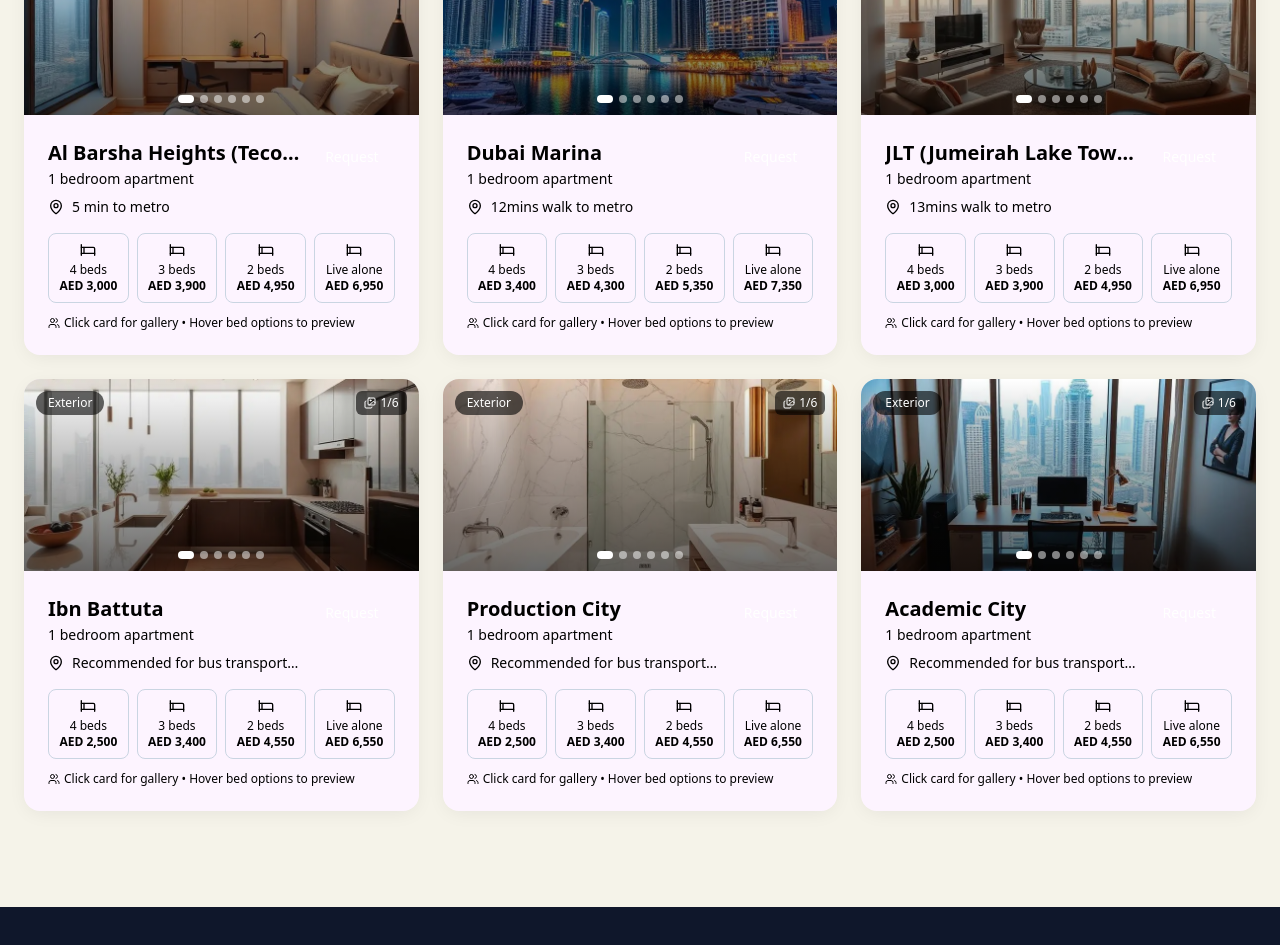
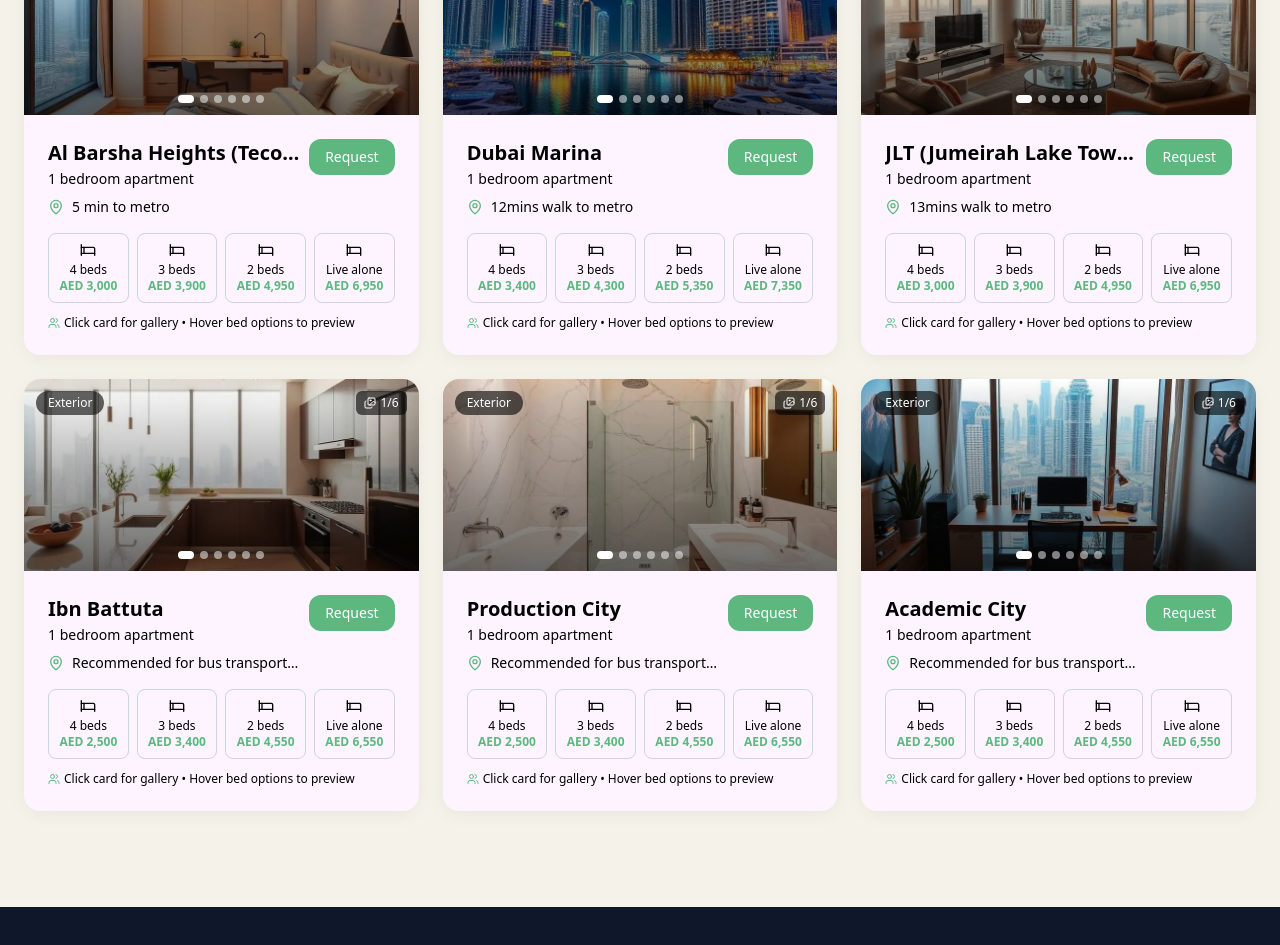
Before and after one commit to Muthoni77/real-estate, a React (Vite) app: page / in a window 1280 px wide. Shown: the part 3220-4165 px from the top of the page. Built offline with nearby package versions, Linux system fonts and the light colour scheme.

Commit message:
Aparrment secondary color fixed

```diff
--- a/src/components/ApartmentCarousel.tsx
+++ b/src/components/ApartmentCarousel.tsx
@@ -229,7 +229,7 @@ const prevImage = () => {
               <p className="text-xs sm:text-sm text-muted-foreground mt-0.5">1 bedroom apartment</p>
               {location.distance && (
                 <div className="flex items-center gap-2 mt-1.5 sm:mt-2 text-muted-foreground text-xs sm:text-sm">
-                  <MapPin className="w-3 h-3 sm:w-4 sm:h-4 text-soft-green flex-shrink-0" />
+                  <MapPin className="w-3 h-3 sm:w-4 sm:h-4 text-secondary flex-shrink-0" />
                   <span className="truncate">{location.distance}</span>
                 </div>
               )}
@@ -237,7 +237,7 @@ const prevImage = () => {
             <Link
               to="/request"
               onClick={(e) => e.stopPropagation()}
-              className="px-3 sm:px-4 py-1.5 sm:py-2 rounded-lg sm:rounded-xl bg-soft-green text-white text-xs sm:text-sm font-medium hover:bg-soft-green/90 transition flex-shrink-0"
+              className="px-3 sm:px-4 py-1.5 sm:py-2 rounded-lg sm:rounded-xl bg-secondary text-white text-xs sm:text-sm font-medium hover:bg-secondary/90 transition flex-shrink-0"
             >
               Request
             </Link>
@@ -263,19 +263,19 @@ const prevImage = () => {
                 }}
                 className={`flex flex-col items-center p-1.5 sm:p-2 rounded-md sm:rounded-lg border transition-all text-center ${
                   activeBedOption === index
-                    ? "border-soft-green bg-soft-green/10"
-                    : "border-border hover:border-soft-green/50"
+                    ? "border-secondary bg-secondary/10"
+                    : "border-border hover:border-secondary/50"
                 }`}
               >
-                <Bed className={`w-3 h-3 sm:w-4 sm:h-4 mb-0.5 sm:mb-1 ${activeBedOption === index ? "text-soft-green" : "text-muted-foreground"}`} />
+                <Bed className={`w-3 h-3 sm:w-4 sm:h-4 mb-0.5 sm:mb-1 ${activeBedOption === index ? "text-secondary" : "text-muted-foreground"}`} />
                 <span className="text-[10px] sm:text-xs font-medium text-foreground">{option.label}</span>
-                <span className="text-[10px] sm:text-xs text-soft-green font-semibold">AED {option.price}</span>
+                <span className="text-[10px] sm:text-xs text-secondary font-semibold">AED {option.price}</span>
               </button>
             ))}
           </div>
 
           <p className="mt-2 sm:mt-3 text-[10px] sm:text-xs text-muted-foreground flex items-center gap-1">
-            <Users className="w-2.5 h-2.5 sm:w-3 sm:h-3 text-soft-green" />
+            <Users className="w-2.5 h-2.5 sm:w-3 sm:h-3 text-secondary" />
             <span className="hidden sm:inline">Click card for gallery • Hover bed options to preview</span>
             <span className="sm:hidden">Tap card for gallery • Tap beds to preview</span>
           </p>
```
